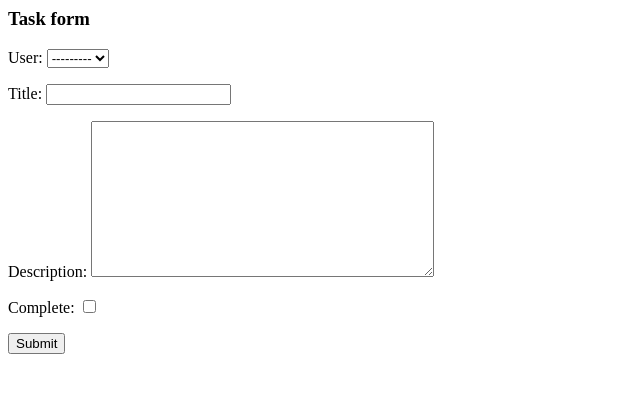
After one commit to aokealy/todo-list, a Django app: page /task-create/ in a window 1280 px wide. The commit adds this page. Shown: the top 393 px of the page, without its empty margins (0-640 px from the left). Run offline with Django 3.2, Linux system fonts and the light colour scheme.

Commit message:
add create view to be able to create tasks

```diff
--- /dev/null
+++ b/base/templates/base/task_form.html
@@ -0,0 +1,7 @@
+<h3>Task form</h3>
+
+<form method="POST" action="">
+    {% csrf_token %}
+    {{form.as_p}}
+    <input class="button" type="submit" value="Submit">
+</form>
--- a/base/templates/base/task_list.html
+++ b/base/templates/base/task_list.html
@@ -1,4 +1,5 @@
 <h1>My to do list</h1>
+<a href="{% url 'task-create' %}">Add Task</a>
 
 <table>
     <tr>
--- a/base/urls.py
+++ b/base/urls.py
@@ -1,8 +1,9 @@
 from django.urls import path
-from .views import TaskList, TaskDetail
+from .views import TaskList, TaskDetail, TaskCreate
 
 urlpatterns = [
     path('', TaskList.as_view(), name='tasks'),
     path('task/<int:pk>/', TaskDetail.as_view(), name='task'),
+    path('task-create/', TaskCreate.as_view(), name='task-create'),
 
 ]
--- a/base/views.py
+++ b/base/views.py
@@ -1,7 +1,9 @@
 from django.shortcuts import render
 from django.views.generic.list import ListView
 from django.views.generic.detail import DetailView
+from django.views.generic.edit import CreateView
 from .models import Task
+from django.urls import reverse_lazy
 
 class TaskList(ListView):
     model = Task
@@ -11,3 +13,9 @@ class TaskDetail(DetailView):
     model = Task
     context_object_name = 'task'
     template_name = 'base/task.html'
+
+# Create a task
+class TaskCreate(CreateView):
+    model = Task
+    fields = '__all__'
+    success_url = reverse_lazy('tasks')
```
